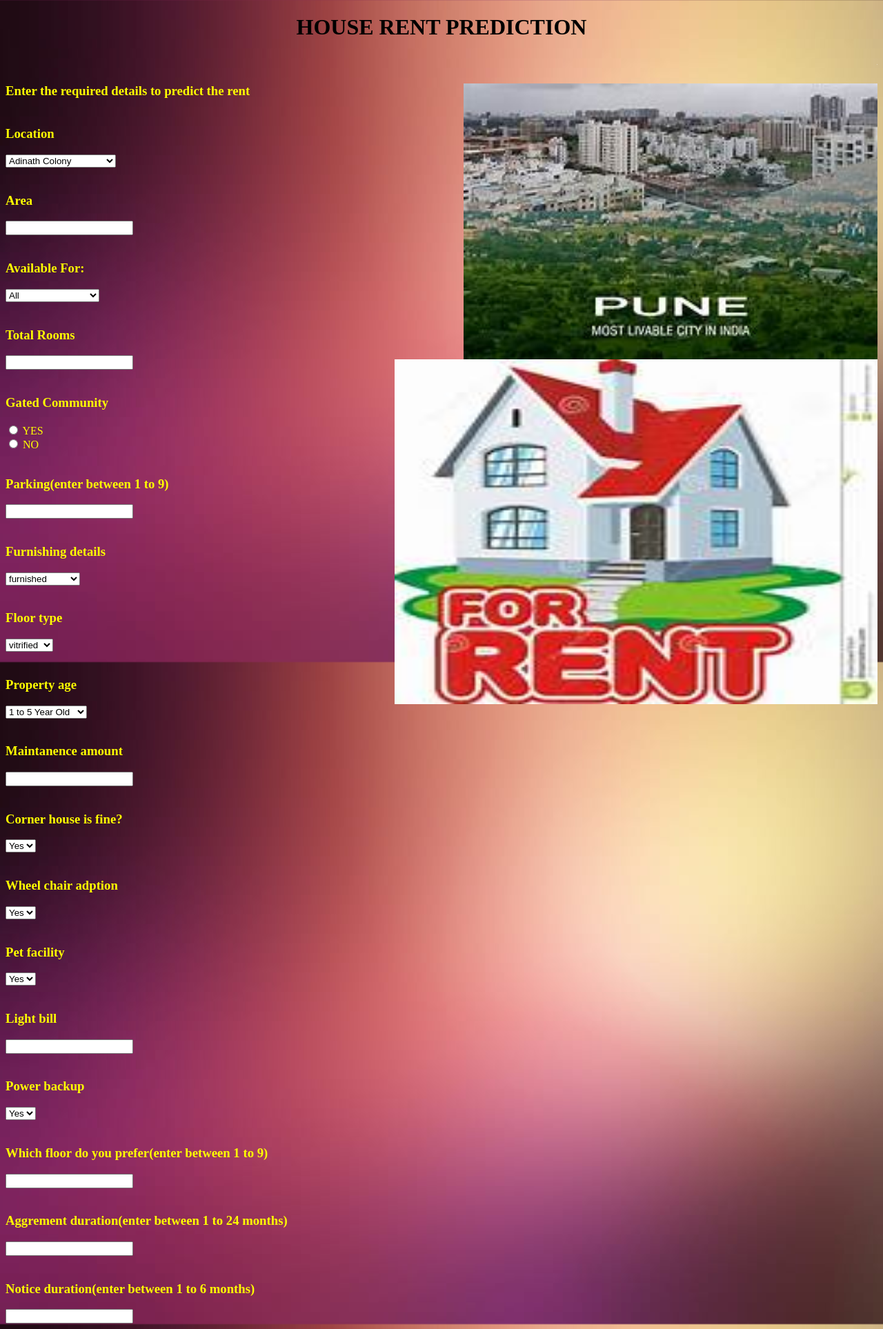
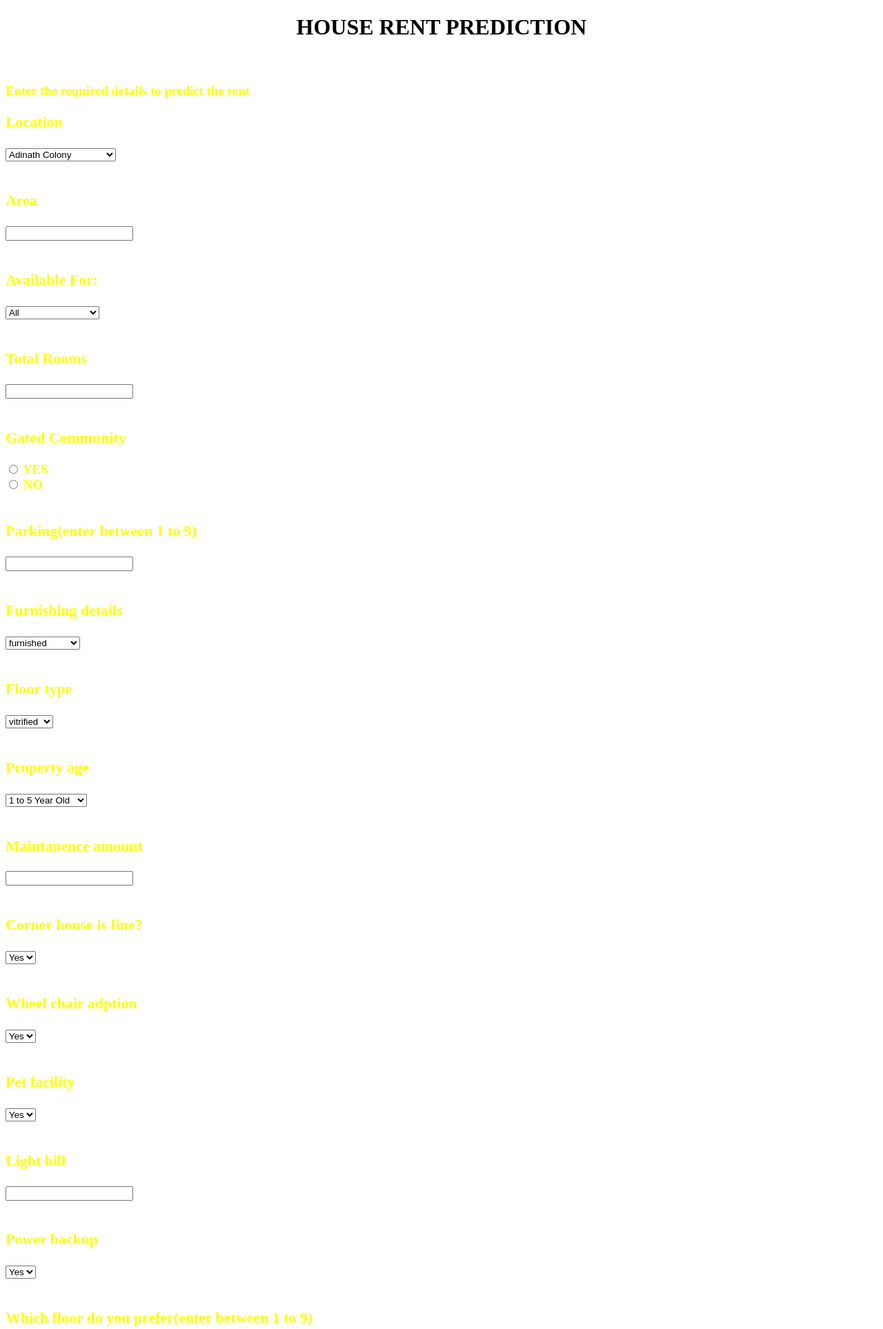
Before and after one commit to nagarajan123/rentalhousepred, a Flask app: page / in a window 1280 px wide. Shown: the top 1927 px of the page at 69% size. Run offline with Flask 2, Linux system fonts and the light colour scheme.

Commit message:
commits done

```diff
--- a/templates/index.html
+++ b/templates/index.html
@@ -3,14 +3,7 @@
 
 <head>
 <title>Document</title>
-<style>
-body {
-  background-image: url('blue.jpg');
-  background-repeat: no-repeat;
-  background-attachment: fixed;
-  background-size: cover;
-}
-</style>
+
 </head>
 
 <body>
@@ -21,8 +14,8 @@ All tenants!!!,happy hunting. Get in touch with us to let us know how else we ca
 </i></font></marquee>
 
 <h3><font color="yellow">Enter the required details to predict the rent</font>
-<img align="right" src="pune.jpg" width="600px" height="400px"><br><br>
-<img align="right" src="rent.jpg" width="700px" height="500px"></h3>
+<!--<img align="right" src="pune.jpg" width="600px" height="400px"><br><br>
+<img align="right" src="rent.jpg" width="700px" height="500px"></h3>-->
 
 <form action = '/predict' method="post"><font color="yellow">
 <h3>Location</h3>
```
